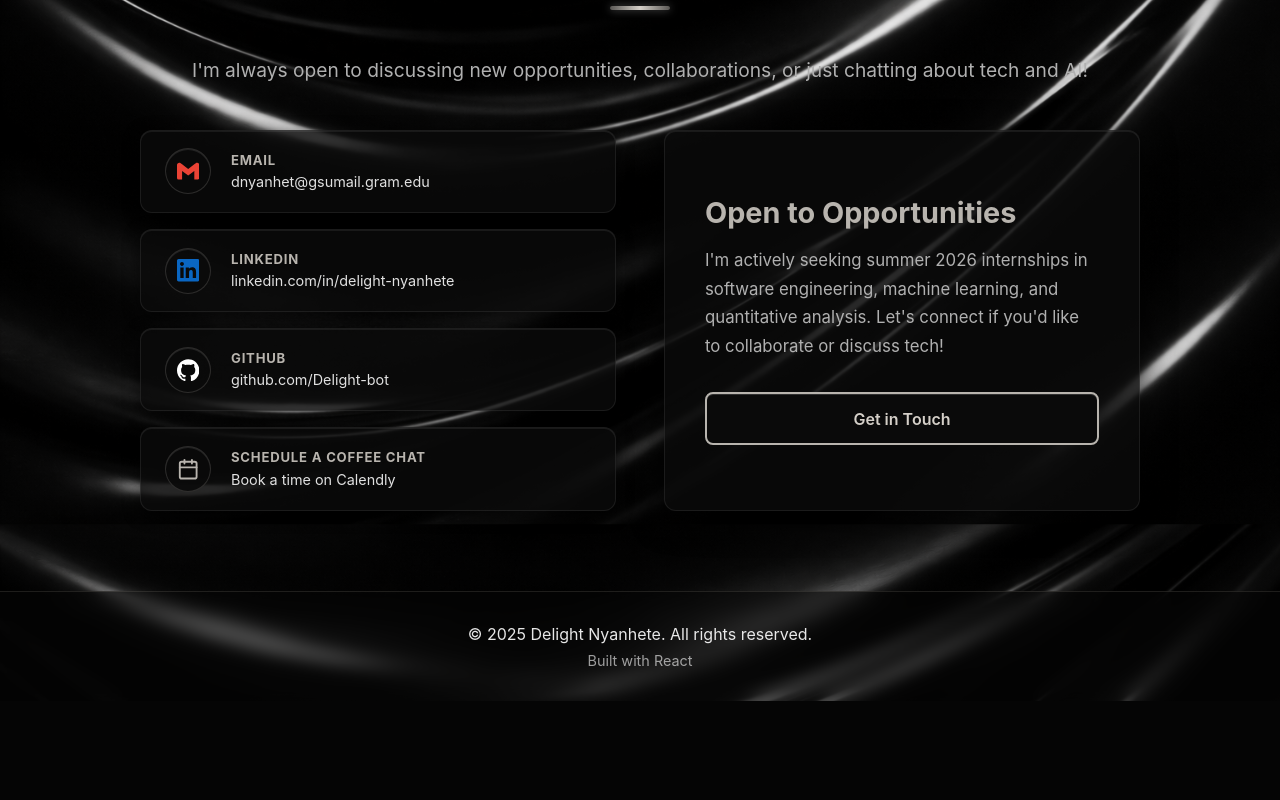
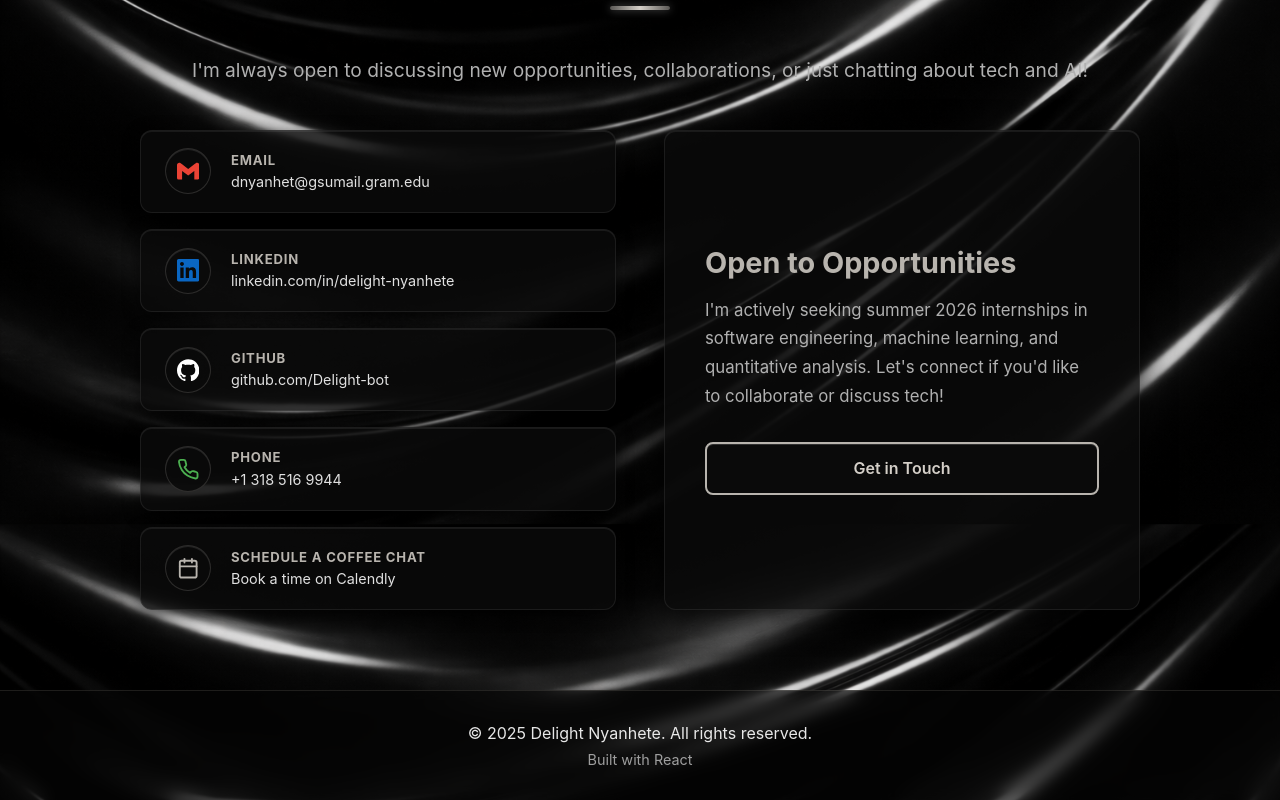
Before and after one commit to Delight-bot/Current_Portfolio, a React (Create React App) app: page / in a window 1280 px wide. Shown: the part 8009-8809 px from the top of the page. Before the commit the page ends 8710 px from the top, so only its background shows below. Built offline with nearby package versions, Linux system fonts and the light colour scheme.

Commit message:
Add calendly link

```diff
--- a/src/components/Contact.js
+++ b/src/components/Contact.js
@@ -1,6 +1,6 @@
 import React from 'react';
 import { SiGmail, SiLinkedin, SiGithub } from 'react-icons/si';
-import { FiCalendar } from 'react-icons/fi';
+import { FiCalendar, FiPhone } from 'react-icons/fi';
 import './Contact.css';
 
 const CONTACT_LINKS = [
@@ -28,11 +28,18 @@ const CONTACT_LINKS = [
     external: true,
   },
   {
+    icon: FiPhone,
+    color: '#4CAF50',
+    label: 'Phone',
+    display: '+1 318 516 9944',
+    href: 'tel:+13185169944',
+  },
+  {
     icon: FiCalendar,
     color: '#B8B4AE',
     label: 'Schedule a Coffee Chat',
     display: 'Book a time on Calendly',
-    href: 'https://calendly.com/yourlink',
+    href: 'https://calendly.com/delightnyanhete2023/30min',
     external: true,
   },
 ];
```
Also changed, not shown: 1 other file (tests, documents, lock files or other folders).
